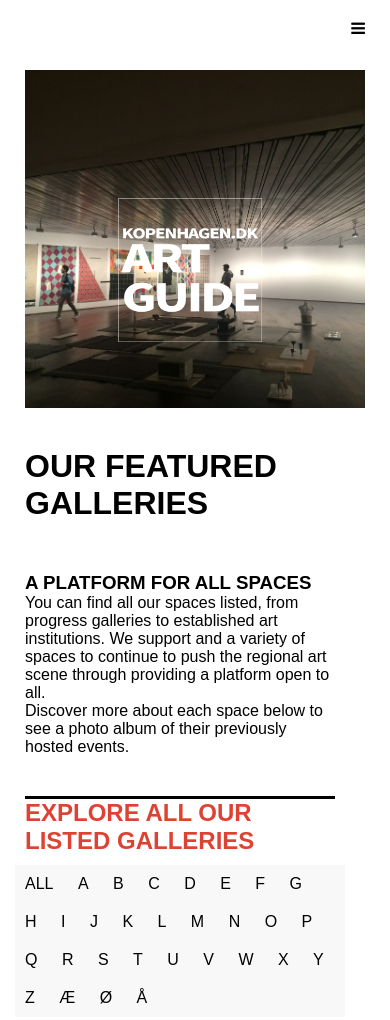
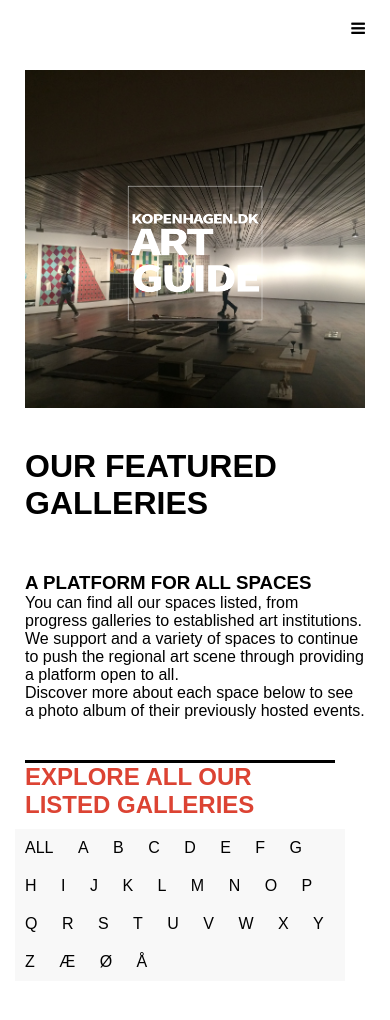
Before and after one commit to Shaireen/Kopenhagen, a plain HTML site: page subpages/galleries.html in a window 390 px wide. Shown: the top 1020 px of the page. Drawn offline with Linux system fonts and the light colour scheme; no server answers; a web font is replaced by a local one.

Commit message:
styling changes

```diff
--- a/styling/about.css
+++ b/styling/about.css
@@ -1,6 +1,8 @@
 * {
     box-sizing: border-box;
     font-family: 'Source Sans Pro', sans-serif;
+    margin: 0;
+    padding: 0;
 }
 
 @import url('https://fonts.googleapis.com/css2?family=Source+Sans+Pro:wght@300;700&display=swap');
@@ -30,7 +32,7 @@ body {
 .downArrow {
     position: absolute;
     top: 90vh;
-    left: 50%;
+    left: 49%;
     grid-column: 1/-1;
     color: white;
     animation: bounce 2s infinite;
@@ -68,16 +70,17 @@ body {
 }
 
 #logoimg {
-    width: 150px;
-    position: relative;
+    width: 200px;
 }
 
 #logo {
     top: 50%;
-    left: 45%;
+    left: 50%;
+    margin-top: -100px;
+    margin-left: -100px;
     width: 200px;
     z-index: 4;
-    position: relative;
+    position: absolute;
     /*  margin: 0 auto;
     left: 0;
     right: 0;*/
@@ -174,8 +177,7 @@ body {
 }
 
 .nav-logo > span {
-    font-family: source-sans-pro, sans-serif;
-        font-weight: 700;
+    font-family: 'Source Sans Pro', sans-serif;
     font-weight: 700;
     font-style: normal;
     color: #e75d40;
@@ -286,6 +288,22 @@ p {
 
 /*body text layout*/
 
+.layout {
+    display: grid;
+    grid-template-columns: repeat(auto-fit, minmax(270px, 1fr));
+    margin-bottom: 50px;
+    background: #f8f8f8;
+}
+
+.layout > img {
+    max-width: 100%;
+}
+
+.col-body, .col-head {
+    padding: 10px;
+}
+
+/*
 .col.col-body,
 .col.col-head {
     margin: 0;
@@ -332,6 +350,7 @@ p {
     margin: 0 2px 2px 0;
 
 }
+*/
 
 /*setting grid layout for page*/
 .wrapper {
@@ -339,8 +358,6 @@ p {
     margin: auto;
     display: grid;
     grid-template-columns: 1fr 1fr 200px;
-    grid-template-rows: 1200px;
-
     grid-template-areas:
         "featuredMainCon featuredMainCon asideAds"
 
@@ -386,6 +403,7 @@ p {
 footer {
     background-color: #1F2D2E;
     width: 100%;
+    font-family: source-sans-pro, sans-serif;
 
 }
 
@@ -409,6 +427,16 @@ footer {
     content: "";
 }
 
+@media only screen and (min-width: 768px) {
+
+    .footer-links-styled a,
+    .footer-links-styled a:link,
+    .footer-links-styled a:visited,
+    .ftr-links-sub li .link {
+        padding: 0;
+    }
+}
+
 /*footer header text*/
 .ftr-hdr {
     color: white;
@@ -418,6 +446,11 @@ footer {
     font-size: 18px;
 }
 
+.footer-lists {
+    display: grid;
+    grid-template-columns: repeat(auto-fit, minmax(240px, 1fr));
+
+}
 
 .footer-list-wrap {
     width: 50%;
@@ -466,16 +499,6 @@ footer {
     text-decoration: underline;
     color: white;
     cursor: pointer;
-}
-
-@media only screen and (min-width: 768px) {
-
-    .footer-links-styled a,
-    .footer-links-styled a:link,
-    .footer-links-styled a:visited,
-    .ftr-links-sub li .link {
-        padding: 0;
-    }
 }
 
 /* subscrption box styling*/
@@ -587,15 +610,27 @@ footer {
 }
 
 
+/*
+ .foot-right ul li {
+     display: grid;
+     grid-template-columns: repeat (auto-fit, minmax(1fr, 1fr))
+ }
+*/
 
 
 
+.social-foot-icons img {
+    display: flex;
+    flex-direction: row;
+    width: 8%;
+    height: 8%;
+}
 
 /*Rest of page media queries*/
 
 
 /*wide screen */
-@media screen and (min-width: 1150px) {
+@media screen and (min-width: 1215px) {
     .aside-ads-container {
         display: grid;
         grid-template-rows: repeat(auto-fit);
@@ -611,11 +646,15 @@ footer {
 
 /*tablet*/
 
-@media screen and (max-width: 950px) {
+@media screen and (max-width: 1215px) {
     .wrapper {
         grid-template-areas:
             "featuredMainCon featuredMainCon featuredMainCon"
             "asideAds asideAds asideAds"
+    }
+
+    .featured-content {
+        margin: 10px;
     }
 
 
@@ -633,6 +672,14 @@ footer {
     .nav-wrapper a {
         display: none;
     }
+
+
+.nav-wrapper a:hover {
+    color: #e75d40;
+    border-bottom: 2px solid #e75d40;
+    line-height:normal;
+}
+
 
     .nav-wrapper a.icon {
         float: right;
--- a/styling/artists.css
+++ b/styling/artists.css
@@ -37,11 +37,13 @@ h3, featured-artists {
 /*introduction copy styling*/
 .homepage-intro-copy {
     padding-top: 10px;
+    max-width: 38em;
+    margin: auto;
 }
 
 
 .intro-body {
-    column-width: 250px;
+    max-width: 38em;
 }
 
 .intro-link {
@@ -291,6 +293,7 @@ h3, featured-artists {
  .artist-name,
  .artist-contact {
      font-weight: 600;
+     padding: 10px;
  }
 
  .artist-description {
@@ -611,7 +614,7 @@ footer {
 
  /*large screens*/
 
- @media screen and (min-width: 1150px) {
+ @media screen and (min-width: 1215px) {
      .aside-ads-container {
          display: grid;
          grid-template-rows: repeat(auto-fit);
@@ -633,7 +636,7 @@ footer {
 
  /*tablet media quieres*/
 
- @media screen and (max-width: 1150px) {
+ @media screen and (max-width: 1215px) {
      .wrapper {
          grid-template-areas:
              "featuredMainCon featuredMainCon featuredMainCon featuredMainCon featuredMainCon featuredMainCon"
@@ -652,18 +655,14 @@ footer {
 
 /*     logo appear on smaller screens*/
 #logoimg {
-
-  width: 150px;
-    position: relative;
-
+    width: 140px;
 }
 
 #logo {
-
-    top: 35%;
-    left: 55%;
-    margin-top: -100px;
-    margin-left: -100px;
+    top: 30%;
+    left: 50%;
+    margin-top: -70px;
+    margin-left: -70px;
     width: 200px;
     z-index: 4;
     position: absolute;
@@ -718,6 +717,10 @@ footer {
        display: none;
             }
 
+     .nav-wrapper a:hover {
+         line-height: normal
+     }
+
      .nav-wrapper a.icon {
          float: right;
          display: block;
@@ -746,7 +749,7 @@ footer {
 
  /* icon position */
 
- @media screen and (max-width: 1150px) and (min-width: 450px) {
+ @media screen and (max-width: 1215px) and (min-width: 450px) {
      .nav-wrapper.responsive a.icon {
          padding-right: 75px;
      }
--- a/styling/galleries.css
+++ b/styling/galleries.css
@@ -37,7 +37,7 @@ h3, featured-galleries {
 
 
 .intro-body {
-    column-width: 250px;
+    max-width: 38em;
 }
 
 .intro-link {
@@ -160,7 +160,8 @@ h3, featured-galleries {
 
 
 .homepage-intro-copy {
-    margin: 10px 30px 0px 0px ;
+    margin: auto;
+    max-width: 38em;
     padding: 0px;
 }
 
@@ -680,7 +681,7 @@ h3, featured-galleries {
 
  /*large screens*/
 
- @media screen and (min-width: 1150px) {
+ @media screen and (min-width: 1215px) {
      .aside-ads-container {
          display: grid;
          grid-template-rows: repeat(auto-fit);
@@ -702,7 +703,7 @@ h3, featured-galleries {
 
  /*tablet media quieres*/
 
- @media screen and (max-width: 1150px) {
+ @media screen and (max-width: 1215px) {
      .wrapper {
          grid-template-areas:
              "featuredMainCon featuredMainCon featuredMainCon featuredMainCon featuredMainCon featuredMainCon"
@@ -715,18 +716,14 @@ h3, featured-galleries {
 /*     logo appear on smaller screens*/
 
 #logoimg {
-
-  width: 150px;
-    position: relative;
-
+    width: 140px;
 }
 
 #logo {
-
-    top: 35%;
-    left: 55%;
-    margin-top: -100px;
-    margin-left: -100px;
+    top: 30%;
+    left: 50%;
+    margin-top: -70px;
+    margin-left: -70px;
     width: 200px;
     z-index: 4;
     position: absolute;
@@ -734,7 +731,6 @@ h3, featured-galleries {
     left: 0;
     right: 0;*/
 }
-
 
      .aside-ads-container {
          display: grid;
@@ -786,6 +782,10 @@ h3, featured-galleries {
 
      }
 
+     .nav-wrapper a:hover {
+         line-height: normal;
+     }
+
      .nav-wrapper a {
          display: none;
      }
@@ -818,7 +818,7 @@ h3, featured-galleries {
 
  /* icon position */
 
- @media screen and (max-width: 1150px) and (min-width: 450px) {
+ @media screen and (max-width: 1215px) and (min-width: 450px) {
      .nav-wrapper.responsive a.icon {
          padding-right: 75px;
      }
--- a/styling/index.css
+++ b/styling/index.css
@@ -59,15 +59,27 @@ p {
 /*introduction copy styling*/
 .homepage-intro-copy {
     padding-top: 10px;
+    margin: 10px;
+    max-width: 36em;
+    margin: auto;
 }
 
 
 .intro-body {
-    column-width: 250px;
+    max-width: 36em;
 }
 
 .intro-link {
     justify-content: center;
+    font-weight: 700;
+     font-family: acumin-pro, sans-serif;
+    text-transform: uppercase;
+    color: #DC4333;
+    transition: all .5s;
+}
+
+.intro-link:hover {
+    color: darkgray;
 }
 
 
@@ -80,9 +92,7 @@ p {
 }
 
 #logoimg {
-    width: 150px;
-    position: relative;
-    top: 8vh;
+    width: 200px;
 }
 
 #logo {
@@ -272,7 +282,8 @@ p {
 
 .igfeed {
     display: grid;
-    grid-template-columns: repeat(3, 150px);
+    margin: 0 20%;
+    grid-template-columns: repeat(auto-fit, minmax(170px, 1fr));
     justify-content: center;
     grid-gap: 15px;
 }
@@ -327,7 +338,7 @@ p {
 
 .one-gallery,
 .one-event {
-    margin: 0 30px 0 0;
+    margin: 0;
     position: relative;
     font-family: source-sans-pro, sans-serif;
     font-weight: 300;
@@ -719,7 +730,7 @@ footer {
 
 /*large screens*/
 
-@media screen and (min-width: 1150px) {
+@media screen and (min-width: 1215px) {
     .aside-ads-container {
         display: grid;
         grid-template-rows: repeat(auto-fit);
@@ -775,6 +786,10 @@ footer {
         display: none;
     }
 
+    .nav-wrapper a:hover {
+        line-height: normal;
+    }
+
     .nav-wrapper a.icon {
         float: right;
         display: block;
@@ -807,6 +822,15 @@ footer {
         bottom: 60%;
     }
 
+    .igfeed {
+    margin: 10px;
+    grid-template-columns: repeat(auto-fill, minmax(270px, 1fr));
+    }
+
+
+    .aside-ads-container > div {
+        margin: 0;
+    }
 
     .nav-wrapper ul li {
         display: block;
```
Also changed, not shown: subpages/about.html (+18 -15 lines).
